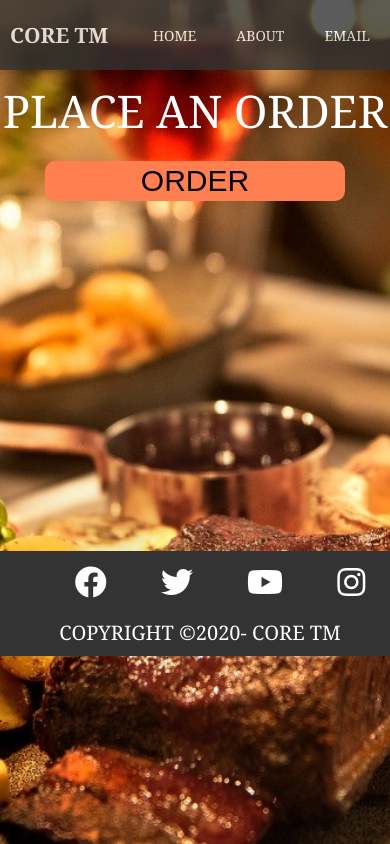
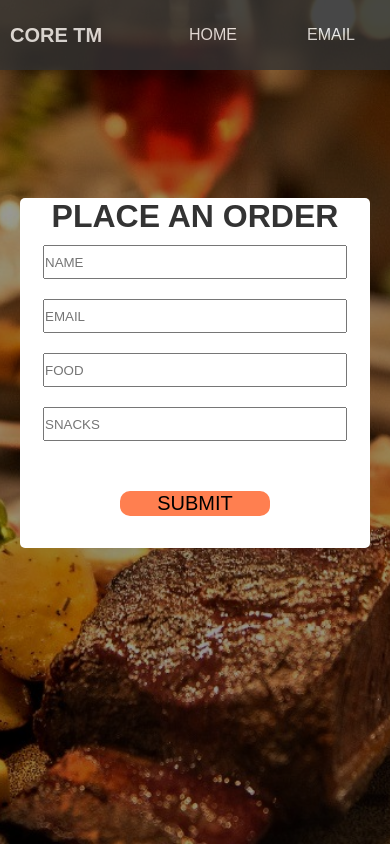
Before and after one commit to davidabuu/rep, a plain HTML site: page index4.html in a window 390 px wide. Drawn offline with Linux system fonts and the light colour scheme.

Commit message:
Add files via upload

```diff
--- a/index4.html
+++ b/index4.html
@@ -17,30 +17,25 @@
   <h1>CORE TM</h1>
    <ul>
        <li><a href="index.html" class="current">HOME</a></li>
-       <li> <a href="#about">ABOUT</a></li>
        <li><a href="mailto:davidabu80@gmail.com">EMAIL</a></li>
    </ul>
-</nav>
-<div class="container">
-<div class="orders">
-<header class="order">
-PLACE AN ORDER
-</div>
-<div class="cont"></div>
-<form action="" class="submit">
-    <button type="submit" class="send">ORDER</button>
-</form>
-</div>
-</section>
-<footer>
-  <div class="social">
-    <a href="#"><i class="fab fa-facebook fa-2x"></i></a>
-    <a href="#"><i class="fab fa-twitter fa-2x"></i></a>
-    <a href="#"><i class="fab fa-youtube fa-2x"></i></a>
-    <a href="#"><i class="fab fa-instagram fa-2x"></i></a>
- </div>
-  <p>COPYRIGHT &copy;2020- CORE TM</p>
-</footer>
+  </nav>
+  <div class="order">
+<form>
+  <header>
+    <h1>PLACE AN ORDER</h1>
+  </header>
+  <input type="text" placeholder="NAME">
+  <br>
+  <input type="text" placeholder="EMAIL">
+  <br>
+  <input type="text" placeholder="FOOD">
+  <br>
+  <input type="text" placeholder="SNACKS">
+  <br>
+  <button type="submit">SUBMIT</button>
+  </form>
+  </div>
 <script src="app.js"></script>
 <body>
 </body>
--- a/mobile2.css
+++ b/mobile2.css
@@ -18,6 +18,13 @@ section{
     }
 }
 @media(max-width:420px){
+    nav h1{
+        margin-left: 10px;
+        font-size: 20px;
+    }
+    nav ul li a{
+        padding: 10px 35px;
+    }
     section{
         display: grid;
         grid-template-columns: repeat(2,1fr);
@@ -34,11 +41,6 @@ section{
         cursor: pointer;
         margin-bottom: 0px;
     }
-    nav ul li a{
-        text-decoration: none;
-        padding: 5px 40px;
-        color: white;
-    }
     img{
         width: 150px;
         padding-left: 5px;
@@ -52,13 +54,12 @@ section{
 }
 
 @media(max-width:360px){
-      nav ul li a{
-        text-decoration: none;
-        padding: 5px 20px;
-        color: white;
+    nav h1{
+        margin-left: 10px;
+        font-size: 20px;
     }
-    nav h1{
-        margin-right: 30px;
+    nav ul li a{
+        padding: 10px 35px;
     }
     section{
         display: grid;
@@ -85,11 +86,25 @@ section{
     }
 }
 @media(max-width:320px){
+    nav h1{
+        margin-left: 10px;
+        font-size: 20px;
+    }
+    nav ul li a{
+        padding: 10px 35px;
+    }
     section{
         margin-left: 7px;
     }
 }
 @media(max-width:540px) and (min-width:500px){
+    nav h1{
+        margin-left: 10px;
+        font-size: 20px;
+    }
+    nav ul li a{
+        padding: 10px 35px;
+    }
     section{
         display: grid;
         grid-template-columns: repeat(2,1fr);
@@ -106,11 +121,7 @@ section{
         cursor: pointer;
         margin-bottom: 0px;
     }
-    nav ul li a{
-        text-decoration: none;
-        padding: 5px 40px;
-        color: white;
-    }
+
     img{
         width: 200px;
         padding-left: 5px;
@@ -124,13 +135,12 @@ section{
 }
 
 @media(max-width:360px){
-      nav ul li a{
-        text-decoration: none;
-        padding: 5px 20px;
-        color: white;
+    nav h1{
+        margin-left: 10px;
+        font-size: 20px;
     }
-    nav h1{
-        margin-right: 30px;
+    nav ul li a{
+        padding: 10px 35px;
     }
     section{
         display: grid;
@@ -157,6 +167,13 @@ section{
     }
 }
 @media(max-width:280px){
+    nav h1{
+        margin-left: 10px;
+        font-size: 20px;
+    }
+    nav ul li a{
+        padding: 10px 35px;
+    }
     img{
         width: 120px;
     }
@@ -167,14 +184,16 @@ section{
         width: 120px;
         height: 200px;
     }
-    nav ul li a{
-        text-decoration: none;
-        padding: 5px 7px;
-        color: white;
-    }
 }
 
 @media(max-width:670px) and (min-width:600px){
+    nav h1{
+        margin-left: 10px;
+        font-size: 20px;
+    }
+    nav ul li a{
+        padding: 10px 35px;
+    }
       section{
           margin-left: 30px;
       }
--- a/order.css
+++ b/order.css
@@ -1,8 +1,10 @@
 *{
-    margin: 0;
-    padding: 0;
+    padding: 0px;
+    margin: 0px;
 }
-
+body{
+    font-family: 'Montserrat', sans-serif;
+}
 body{
     background-image: url('./img/0b934e_761a5a97e57540c2a9a94a875da0a91d_mv2.jpg');
     background-size: cover;
@@ -10,11 +12,7 @@ body{
     width: 100%;
     height: 100vh;
     background-position: center;
-    font-family: Georgia, 'Times New Roman', Times, serif;
-}
-nav h1{
-    text-transform: uppercase;
-    margin-left: 50px;
+
 }
 nav{
     display: flex;
@@ -26,7 +24,6 @@ nav{
     justify-content: space-between;
     color: white;
     opacity: 0.8;
-    position: fixed;
     z-index: 9;
 }
 nav h1{
@@ -41,126 +38,158 @@ nav ul{
 }
 nav ul li a{
     text-decoration: none;
-    padding: 10px 50px;
+    padding: 10px 70px;
     color: white;
 }
 nav ul li a:hover{
     color: black;
     background-color: coral;
 }
-header{
+
+body::before{
+    content: '';
+    position: absolute;
+    top: 0;
+    left: 0;
+    width: 100%;
+    height: 100%;
+    background: rgba(0,0,0,0.4);
+    overflow: hidden;
+}
+.order{
+    margin-top: 50px;
     display: flex;
     flex-direction: column;
+    width: 100%;
+    height: 60%;
     align-items: center;
     justify-content: center;
-    padding-top: 80px;
-    height: 15%;
+
+}
+header{
+    color: #333;
     position: relative;
-    color: #fff;
-    font-size: 45px;
 }
-.container{
+input{
+    width: 300px;
+    height: 30px;
+    position: relative;
+    margin-bottom: 20px;
+    margin-top: 10px;
+}
+form{
+    background-color: white;
+    width: 500px;
+    height: 380px;
     text-align: center;
-    font-size: 25px;
+    position: relative;
+    display: inline-block;
 }
 button{
-    margin-top: 20px;
-    display: inline-block;
-    width: 300px;
-    height: 40px;
-    border: none;
-    background-color: coral;
-    border-radius: 10px;
-    font-size: 30px;
-    transition: all 1s ease;
-    cursor: pointer;
+   background-color: coral;
+   border: none;
+   border-radius: 10px ;
+   font-size: 30px;
+   width: 200px;
+   height: 45px;
+   cursor: pointer;
+   margin-top: 10px;
+   padding: .5rem;
+   transition: all 1s ease;
 }
 button:hover{
     background-color: cyan;
     color: white;
 }
-footer > div {
-    padding: 15px;
-}
 
-footer{
-    display: flex;
-    flex-direction: column;
-    align-items: center;
-    justify-content:center;
-    text-align: center;
-    background-color: #333;
-    margin-top: 350px;
-}
-footer a{
-   color: white;
-  padding-left: 50px;
-}
-footer a:hover{
-    color: #28a745;
-}
-footer p{
-    padding-top: 5px;
-    color: #fff;
-    font-size: 20px;
-    padding-left: 10px;
-    padding-bottom: 10px;
-}
-nav{
-    font-size: 14px;
-}
-nav ul li a{
-    padding: 10px 30px;
-}
-header{
-    display: flex;
-    flex-direction: column;
-    text-align: center;
-}
-header h1{
-    font-size: 30px;
-}
-.flex-items > div {
-    padding: 10px;
-    overflow: hidden;
-}
-
-@media(max-width:375px){
+/* RESPONSIVENESS */
+@media(max-width:500px){
     nav h1{
         margin-left: 10px;
+        font-size: 20px;
     }
     nav ul li a{
-        padding: 0px 20px;
+        padding: 10px 35px;
     }
-    main{
-        background-image: url('./img/0b934e_761a5a97e57540c2a9a94a875da0a91d_mv2.jpg');
-        background-size: cover;
-        background-attachment: fixed ;
-        width: 100%;
-        height: 100vh;
-        background-position: center;
-        font-family: Georgia, 'Times New Roman', Times, serif;
+    form{
+        width: 350px;
+        height: 350px;
+        border-radius: 5px;
     }
-    header  h1{
+    button{
+        width: 150px;
+        height: 25px;
+        padding: 0;
         font-size: 20px;
+        margin-top: 40px;
+    }
+    input{
+        margin-bottom: 10px;
+    }
+
+}
+@media(max-width:380px){
+    nav h1{
+        margin-left: 10px;
+        font-size: 20px;
+    }
+    nav ul li a{
+        padding: 10px 35px;
+    }
+    form{
+        width: 330px;
+        height: 300px;
+        border-radius: 5px;
+    }
+    button{
+        width: 100px;
+        height: 20px;
+        padding: 0;
+        font-size: 20px;
+        margin-top: 20px;
+        border-radius: 0;
     }
 
 
 }
-@media(max-width:370px) and (min-width:360px){
+@media(max-width:320px){
     nav h1{
-        margin-left: 0px;
+        margin-left: 10px;
+        font-size: 20px;
     }
     nav ul li a{
-        padding: 0px 20px;
+        padding: 10px 25px;
     }
-
+    form{
+        width: 300px;
+        height: 300px;
+    }
+    input{
+        width: 250px;
+    }
+    header h1{
+        font-size: 25px;
+    }
 }
- @media(max-width:420px){
+@media(max-width:280px){
     nav h1{
         margin-left: 10px;
+        font-size: 20px;
     }
     nav ul li a{
-        padding: 0px 20px;
+        padding: 10px 15px;
+    }
+    form{
+        width: 250px;
+        height: 250px;
+    }
+    input{
+        width: 200px;
+        height: 20px;
+        margin-bottom: 10px;
+        margin: 10px 0;
+    }
+    header h1{
+        font-size: 20px;
     }
 }
--- a/style.css
+++ b/style.css
@@ -4,7 +4,7 @@
     box-sizing: border-box;
 }
 body{
-    font-family: Georgia, 'Times New Roman', Times, serif;
+    font-family: 'Montserrat', sans-serif;
 }
 main{
     background-image: url('./img/0b934e_761a5a97e57540c2a9a94a875da0a91d_mv2.jpg');
@@ -13,7 +13,7 @@ main{
     width: 100%;
     height: 100vh;
     background-position: center;
-    font-family: Georgia, 'Times New Roman', Times, serif;
+
 }
 nav{
     display: flex;
@@ -119,7 +119,7 @@ section{
     font-size: 25px;
 }
 .flex-items > div a:hover{
-    color: coral;
+    color: rgb(5, 20, 43);
 }
 .flex-items > div p{
     font-size: 20px;
@@ -139,7 +139,14 @@ section{
     padding: 1rem;
     border-radius: 50%;
     margin-bottom: 15px;
+    cursor: pointer;
 }
+.icons i:hover{
+    background-color: lightseagreen;
+    color: #fff;
+    transform: scale(1.3);
+}
+
 footer{
     display: flex;
     flex-direction: column;
@@ -157,3 +164,21 @@ footer a:hover{
 footer p{
     padding-top: 10px;
 }
+/* About */
+.about{
+    background-color: rgb(180, 32, 32);
+    overflow: hidden;
+
+}
+section{
+    overflow: hidden;
+}
+.about h1{
+    color: #fff;
+    font-size: 50px;
+}
+.about p{
+    font-size: 30px;
+    text-align: center;
+    padding: 1rem;
+}
```
Also changed, not shown: index.html (+12 -3 lines).
